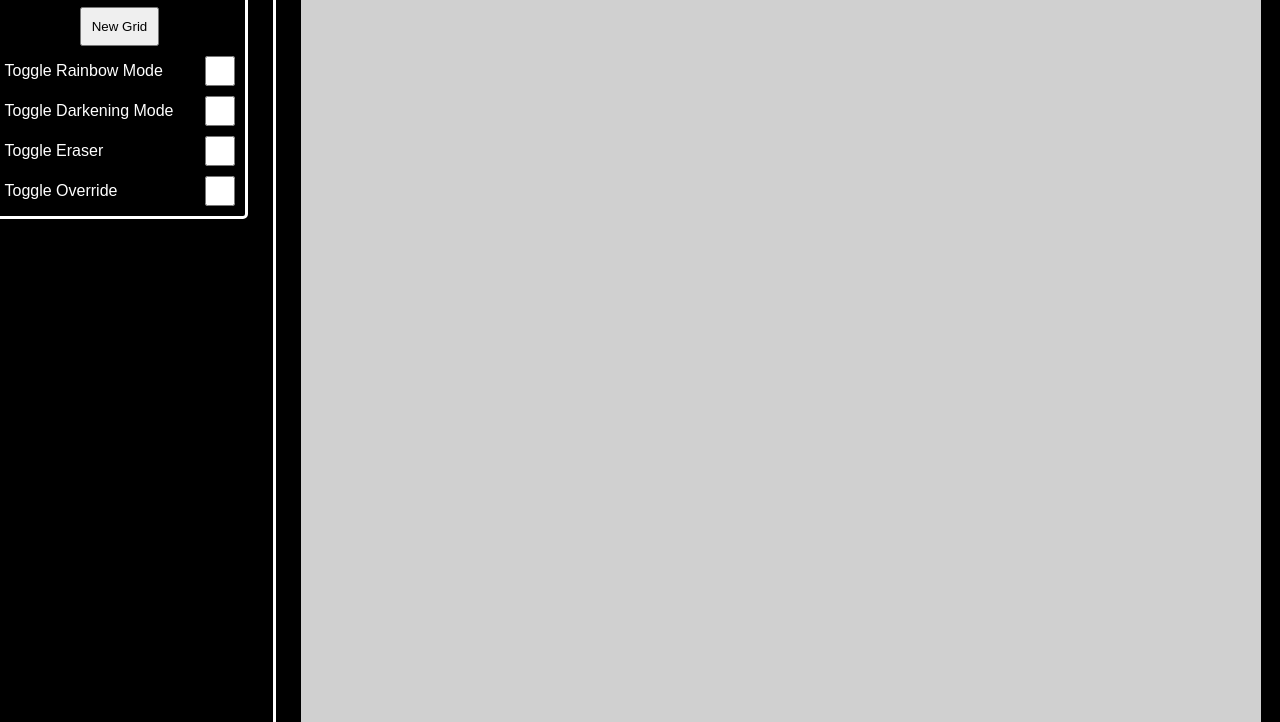
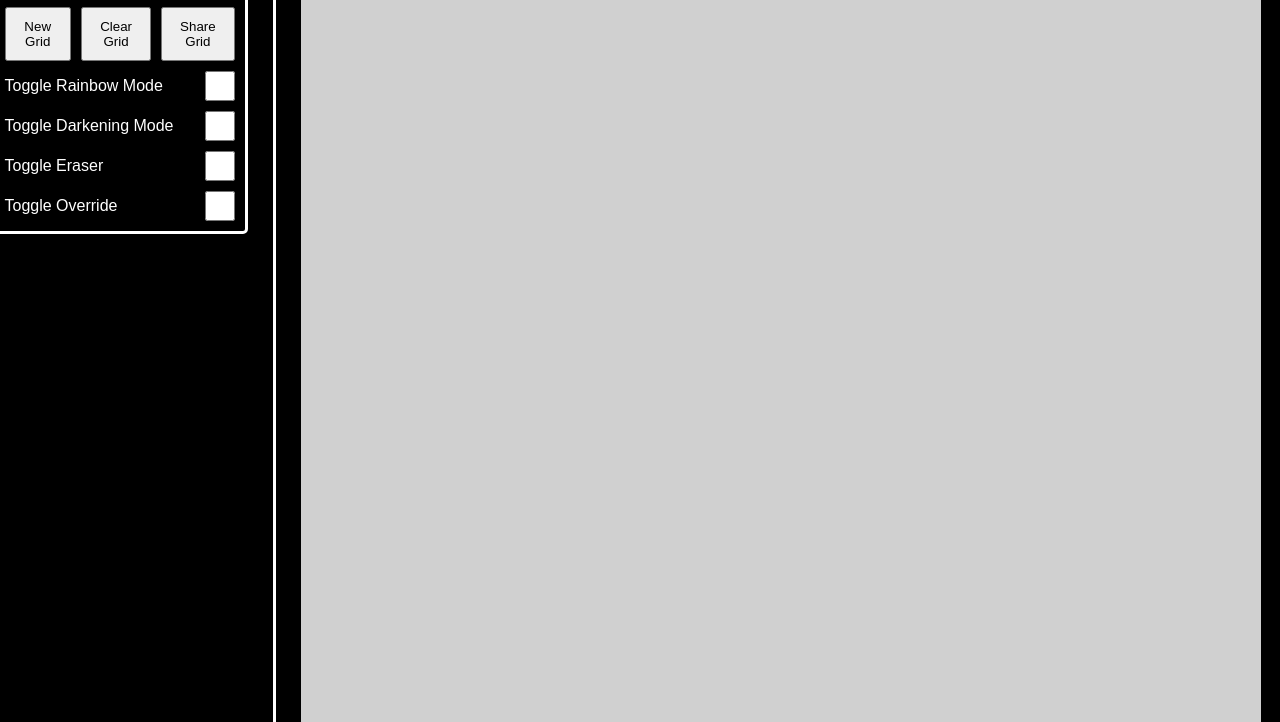
Before and after one commit to NKkrisz/Etch-a-Sketch, a plain HTML site: page index.html in a window 1280 px wide. Shown: the part 78-800 px from the top of the page. Drawn offline with Linux system fonts and the light colour scheme.

Commit message:
Clear grid, rename drawingBoard to drawingGrid, new button alignment

```diff
--- a/index.html
+++ b/index.html
@@ -11,21 +11,25 @@
     <div class="container">
         <div class="interactions">
             <h1>Etch-a-Sketch</h1>
-            <button onclick="newGrid()">New Grid</button>
-            <div class="checkboxes">
+            <div class="togglesAndButtons">
+                <button onclick="newGrid()">New Grid</button>
+                <button onclick="clearGrid()">Clear Grid</button>
+                <button onclick="shareGrid()">Share Grid</button>
+            </div>
+            <div class="togglesAndButtons">
                 <p>Toggle Rainbow Mode</p><input type="checkbox" id="rainbowToggle">
             </div>
-            <div class="checkboxes">
+            <div class="togglesAndButtons">
                 <p>Toggle Darkening Mode</p><input type="checkbox" id="darkeningToggle">
             </div>
-            <div class="checkboxes">
+            <div class="togglesAndButtons">
                 <p>Toggle Eraser</p><input type="checkbox" id="eraserToggle">
             </div>
-            <div class="checkboxes">
+            <div class="togglesAndButtons">
                 <p>Toggle Override</p><input type="checkbox" id="overrideToggle">
             </div>
         </div>
-        <div class="drawingBoard"></div>
+        <div class="drawingGrid"></div>
     </div>
 
     <script src="index.js"></script>
--- a/index.js
+++ b/index.js
@@ -78,7 +78,7 @@ overrideToggle.addEventListener("click", () => {
 })
 
 //Grid creation
-const drawingBoard = document.querySelector(".drawingBoard")
+const drawingGrid = document.querySelector(".drawingGrid")
 
 function newGrid(squareCount){
 
@@ -101,9 +101,20 @@ function newGrid(squareCount){
             square.style.height = sideSize
             //Default light-gray
             square.style.backgroundColor = "rgba(211, 211, 211, 0.99)"
-            drawingBoard.appendChild(square)
+            drawingGrid.appendChild(square)
         }
     }
 }
 
+function clearGrid(){
+    for(const oldSquare of document.querySelectorAll(".square")){
+        oldSquare.style.backgroundColor = "rgba(211, 211, 211, 0.99)"
+        oldSquare.classList.remove("colored")
+    }
+}
+
+function shareGrid(){
+    alert("Function still in works...")
+}
+
 newGrid(16)
--- a/style.css
+++ b/style.css
@@ -46,7 +46,7 @@ h1{
     border-radius: 5px;
 }
 
-.checkboxes{
+.togglesAndButtons{
     display: flex;
     align-items: center;
     justify-content: space-between;
@@ -84,7 +84,7 @@ p{
     color: white;
 }
 
-.drawingBoard{
+.drawingGrid{
     width: calc(100vw - 10vw - 25px);
     max-width: 960px;
     height: 960px;
```
